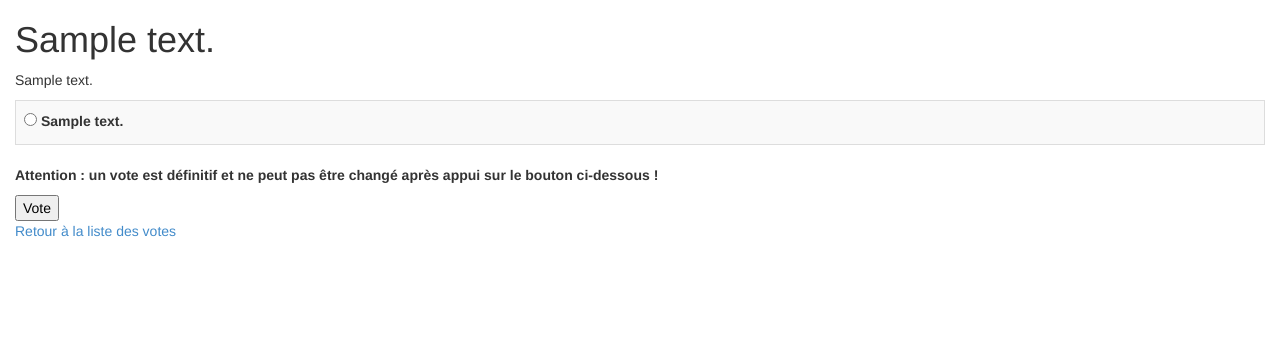
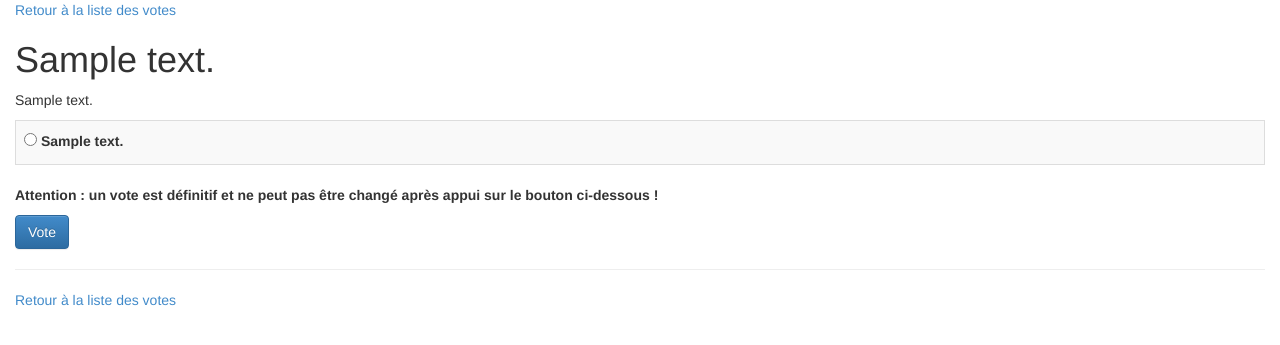
Before and after one commit to Polytechnique-org/xorg_vote, a Django app: template xorg_vote/votes/templates/votes/detail.html in a window 1280 px wide. Shown: the top 345 px of the page. Run offline with Django 3.2, Linux system fonts and the light colour scheme; the template is opened without the code that fills it: values that come from a table or form of the project are taken from there, others are empty; tables that the repository leaves empty hold one stand-in row (values such as "Sample post"); parts of the project's set-up code (start-up, migrations or seed data) failed here and were passed over; some libraries are stand-ins or nearby versions.

Commit message:
Improve ergonomy of the voting page

```diff
--- a/xorg_vote/votes/templates/votes/detail.html
+++ b/xorg_vote/votes/templates/votes/detail.html
@@ -1,6 +1,8 @@
 {% extends "base.html" %}
 
 {% block content %}
+<p><a href="{% url 'index' %}">Retour à la liste des votes</a></p>
+
 <h1>{{ vote.shortdesc }}</h1>
 
 <p>{{ vote.description }}</p>
@@ -25,7 +27,7 @@
         {% endfor %}
       </table>
       <p><strong>Attention : un vote est définitif et ne peut pas être changé après appui sur le bouton ci-dessous !</strong></p>
-      <input type="submit" value="Vote">
+      <input type="submit" class="btn btn-primary" value="Vote">
     </form>
   {% endif %}
 {% else %}
@@ -40,6 +42,7 @@
   </table>
 {% endif %}
 
+<hr>
 <p><a href="{% url 'index' %}">Retour à la liste des votes</a></p>
 
 {% endblock content %}
```
